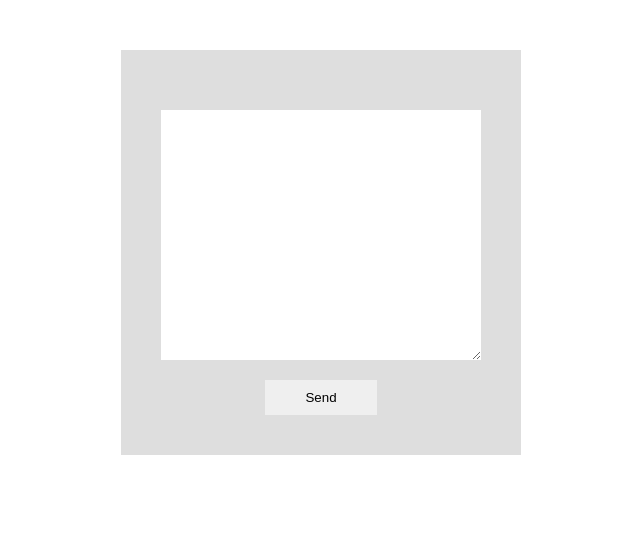
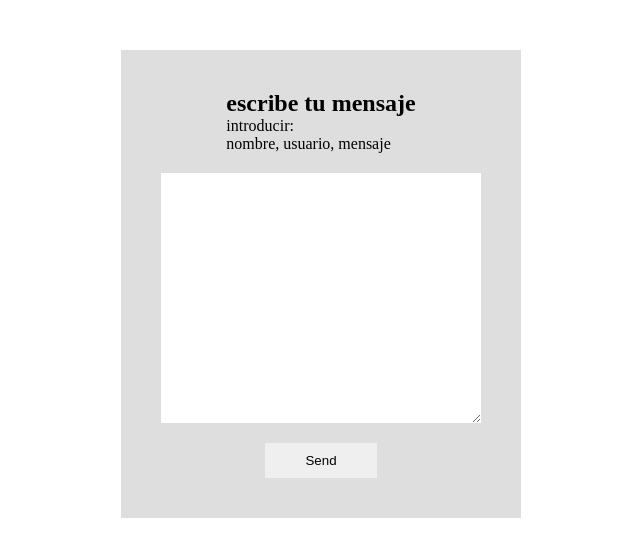
Before and after one commit to kea20055/form-new, a plain HTML site: page index.html in a window 1280 px wide. Shown: the whole page, without its empty margins (319-959 px from the left). Drawn offline with Linux system fonts and the light colour scheme.

Commit message:
Update index.html

```diff
--- a/index.html
+++ b/index.html
@@ -9,6 +9,11 @@
 </head>
 <body>
 	<form action="https://formsubmit.co/3746420@itfam.edu.do" method="POST">
+		<div>
+		<h2>escribe tu mensaje</h2>
+		<p>introducir:</p>
+		<p>nombre, usuario, mensaje</p>
+	    </div>
      <textarea name="hi"></textarea>
      <button type="submit">Send</button>
 </form>
```
